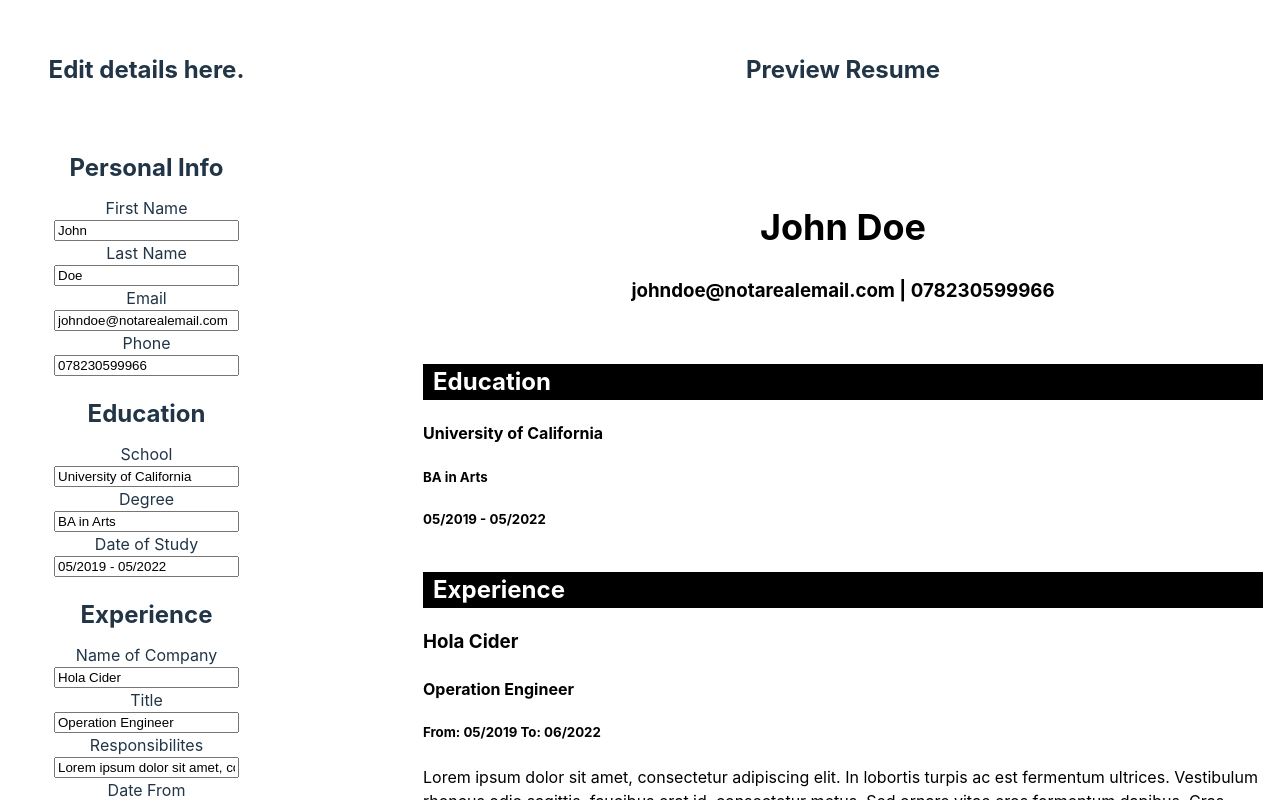
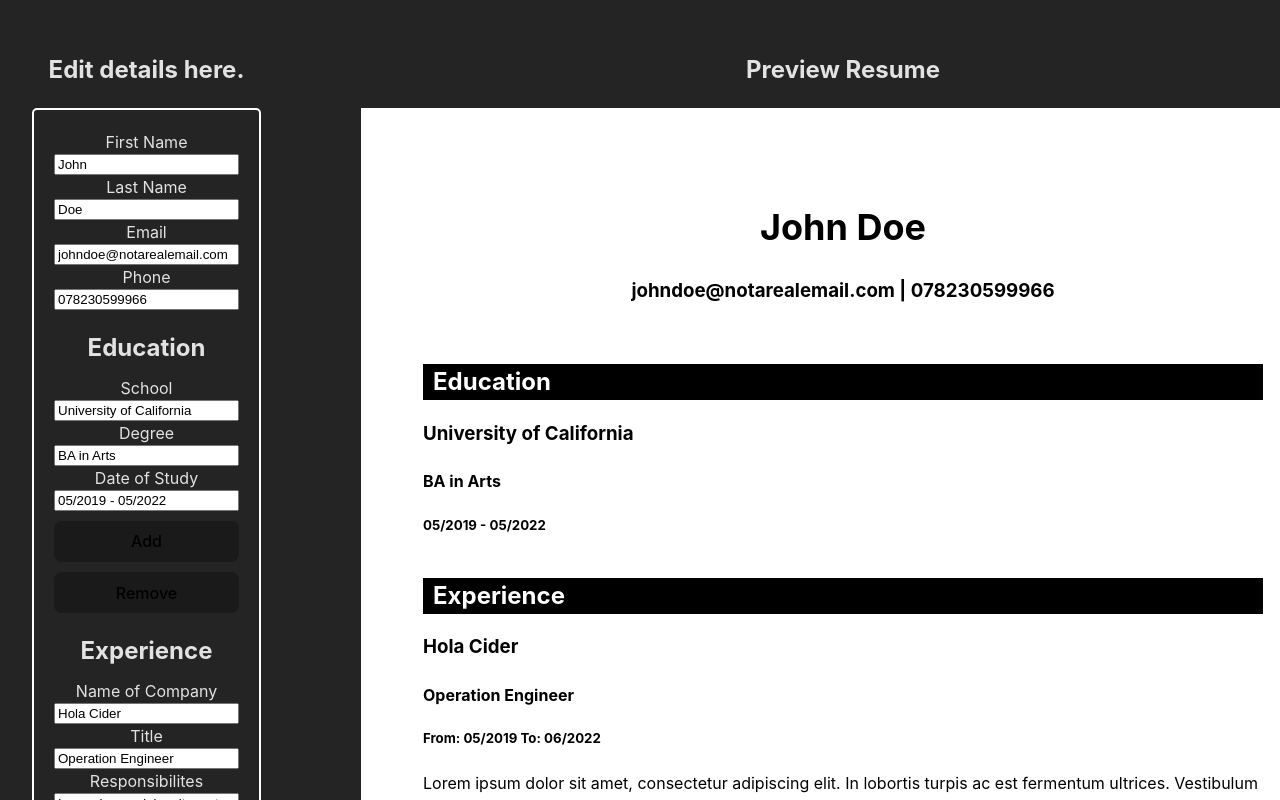
Before and after one commit to Yomanbest67/cv-app, a React (Vite) app: page / in a window 1280 px wide. Shown: the top 800 px of the page. Built offline with nearby package versions, Linux system fonts and the light colour scheme.

Commit message:
Changed data structure.

```diff
--- a/src/components/App.jsx
+++ b/src/components/App.jsx
@@ -4,47 +4,44 @@ import '../styles/App.css'
 import '../styles/index.css'
 
 function App() {
-  const [info, setInfo] = useState({
+  const [cvData, setCvData] = useState({
+    info: {
       'First Name': "John",
       'Last Name': "Doe",
       'Email': "johndoe@notarealemail.com",
       'Phone': "078230599966",
-  });
-
-  const [education, setEducation] = useState({
+    },
+    education: [
+      {
         'School': "University of California",
         'Degree': "BA in Arts",
         'Date of Study': "05/2019 - 05/2022",
-  })
-
-  const [experience, setExperience] = useState({
+      }
+    ],
+    experience: [
+      {
         'Name of Company': "Hola Cider",
         'Title': "Operation Engineer",
         'Responsibilites': "Lorem ipsum dolor sit amet, consectetur adipiscing elit. In lobortis turpis ac est fermentum ultrices. Vestibulum rhoncus odio sagittis, faucibus erat id, consectetur metus. Sed ornare vitae eros fermentum dapibus. Cras aliquam urna ipsum, eu consequat diam pulvinar eget. Praesent et dolor viverra, finibus arcu ultricies, ultricies magna. Nunc erat sapien, tincidunt eu mauris et, pretium facilisis lectus.",
         'Date From': "05/2019",
         'Date To': "06/2022"
-  })
+      },
+    ]
+  });
+
+  // Pass field name to updateCvData and update based on that.
+  const updateCvData = (event) => {
+    setCvData({ ...cvData, [event.target.name]: event.target.value });
+  };
 
 
-  const updateInfo = (event) => {
-    setInfo({ ...info, [event.target.name]: event.target.value });
-  };
-
-  const updateEducation = (event) => {
-    setEducation({ ...education, [event.target.name]: event.target.value });
-  }
-
-  const updateExperience = (event) => {
-    setExperience({ ...experience, [event.target.name]: event.target.value });
-  }
-
-  function generateSideInfo(object, onUpdate) {
+  function generateSideInfo(object, field) {
     return (
       <div>
         {Object.entries(object).map(([key, value]) => (
           <>
             <label htmlFor={key}>{key}</label>
-            <input type="text" id={key} name={key} value={value} onChange={(e) => onUpdate(e)}/>
+            <input type="text" className={field} id={key} name={key} value={value} onChange={updateCvData}/>
           </>
         ))}
       </div>
@@ -61,28 +58,21 @@ function App() {
 
               <div className="sideInfo">
                 <div className='personalInfo'>
-                  <h2>Personal Info</h2>
-                  {generateSideInfo(info, updateInfo)}
+                  {generateSideInfo(cvData['info'], 'info')}
                 </div>
 
                 <div className='education'>
                   <h2>Education</h2>
-                  {generateSideInfo(education, updateEducation)}
-
-                  {/* <div className='buttons'>
-                    <button onClick={}>Add</button>
-                    <button>Delete</button>
-                  </div> */}
+                  {generateSideInfo(cvData['education'][0], 'education')}
+                  <button>Add</button>
+                  <button>Remove</button>
                 </div>
 
                 <div className='experience'>
                   <h2>Experience</h2>
-                  {generateSideInfo(experience, updateExperience)}
-
-                  {/* <div className='buttons'>
+                  {generateSideInfo(cvData['experience'][0], 'experience')}
                   <button>Add</button>
-                    <button>Delete</button>
-                  </div> */}
+                  <button>Remove</button>
                 </div>
               </div>
 
@@ -91,23 +81,31 @@ function App() {
         <h2>Preview Resume</h2>
         <div class="CV-display">
           <div className='cvPersonal'>
-            <h2>{info['First Name']} {info['Last Name']}</h2>
-            <h3>{info['Email']} | {info['Phone']}</h3>
+            <h2>{cvData['info']['First Name']} {cvData['info']['Last Name']}</h2>
+            <h3>{cvData['info']['Email']} | {cvData['info']['Phone']}</h3>
           </div>
 
           <div className='cvEducation'>
             <h2>Education</h2>
-            <h4>{education['School']}</h4>
-            <h5>{education['Degree']}</h5>
-            <h5>{education['Date of Study']}</h5>
+            {cvData.education.map((entry, index) => (
+              <div key={index} className='education-entry'>
+                <h3>{entry['School']}</h3>
+                <h4>{entry['Degree']}</h4>
+                <h5>{entry['Date of Study']}</h5>
+              </div>
+            ))}
           </div>
 
           <div className='cvExperience'>
             <h2>Experience</h2>
-            <h3>{experience['Name of Company']}</h3>
-            <h4>{experience['Title']}</h4>
-            <h5>From: {experience['Date From']} To: {experience['Date To']}</h5>
-            <p>{experience['Responsibilites']}</p>
+              {cvData.experience.map((entry, index) => (
+                    <div key={index} className='work-entry'>
+                      <h3>{entry['Name of Company']}</h3>
+                      <h4>{entry['Title']}</h4>
+                      <h5>From: {entry['Date From']} To: {entry['Date To']}</h5>
+                      <p>{entry['Responsibilites']}</p>
+                    </div>
+              ))}
           </div>
         </div>
       </div>
--- a/src/styles/index.css
+++ b/src/styles/index.css
@@ -55,16 +55,3 @@ button:focus,
 button:focus-visible {
   outline: 4px auto -webkit-focus-ring-color;
 }
-
-@media (prefers-color-scheme: light) {
-  :root {
-    color: #213547;
-    background-color: #ffffff;
-  }
-  a:hover {
-    color: #747bff;
-  }
-  button {
-    background-color: #f9f9f9;
-  }
-}
```
Lines whose indentation alone changed are shown as unchanged.
